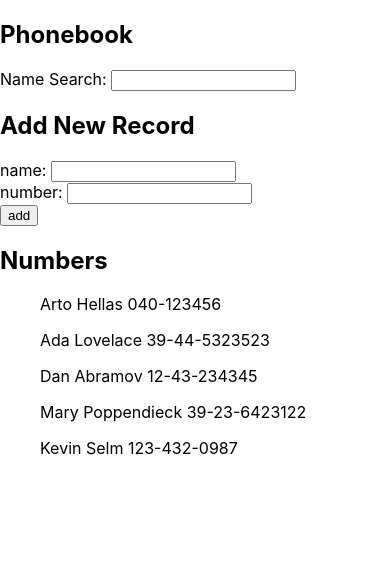
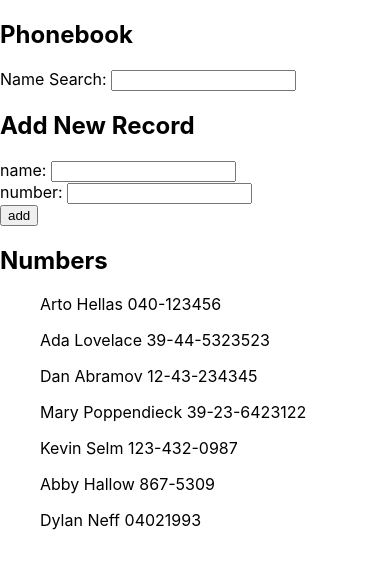
Before and after one commit to kcselm/fullstack_javascript, a React (Create React App) app in the folder part2/phonebook/: page / in a window 390 px wide. Shown: the top 568 px of the page. Built offline with nearby package versions, Linux system fonts and the light colour scheme; data requests are answered from the project's data file.

Commit message:
Phonebook step 8

```diff
--- a/part2/phonebook/db.json
+++ b/part2/phonebook/db.json
@@ -24,6 +24,16 @@
       "name": "Kevin Selm",
       "number": "123-432-0987",
       "id": 5
+    },
+    {
+      "name": " Abby Hallow",
+      "number": "867-5309",
+      "id": 6
+    },
+    {
+      "name": "Dylan Neff",
+      "number": "04021993",
+      "id": 7
     }
   ]
 }
--- a/part2/phonebook/src/App.js
+++ b/part2/phonebook/src/App.js
@@ -1,10 +1,11 @@
 import React, { useState, useEffect } from 'react';
 import './App.css';
+
+import personService from './services/persons'
 
 import { DisplayPeople } from './components/DisplayPeople'
 import { Search } from './components/Search'
 import { Form } from './components/Form'
-import axios from 'axios';
 
 const App = () => {
   const [ persons, setPersons ] = useState([])
@@ -13,13 +14,12 @@ const App = () => {
   const [ newNumber, setNewNumber ] = useState('')
 
   useEffect(() => {
-    axios
-      .get('http://localhost:3001/persons')
-      .then(response => {
-        console.log(response.data)
-        setPersons(response.data)
-      })
-      .catch(error => console.log(error))
+    personService.getPersons()
+    .then(response => {
+      console.log(response.data)
+      setPersons(response.data)
+    })
+    .catch(error => console.log(error))
   }, [])
 
   const handleSearchChange = e => {
@@ -49,8 +49,7 @@ const App = () => {
       setNewName('')
     } else {
       console.log('persons', persons)
-      axios
-        .post('http://localhost:3001/persons', newPerson)
+      personService.addPerson(newPerson)
         .then(response => {
           setPersons(persons.concat(newPerson))
           setNewName('')
--- /dev/null
+++ b/part2/phonebook/src/services/persons.js
@@ -0,0 +1,17 @@
+import axios from 'axios'
+
+const baseUrl = 'http://localhost:3001/persons  '
+
+const getPersons = () => {
+  return axios.get(baseUrl)
+}
+
+const addPerson = newPerson => {
+  return axios.post(baseUrl, newPerson)
+}
+
+
+export default {
+  getPersons,
+  addPerson,
+}
```
